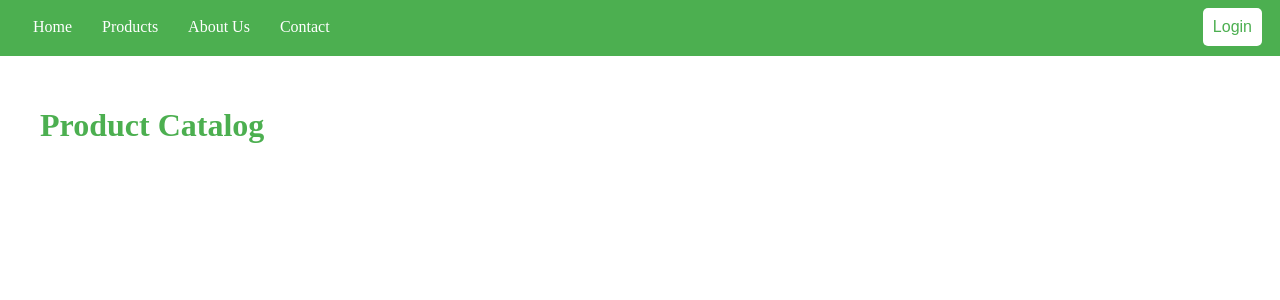
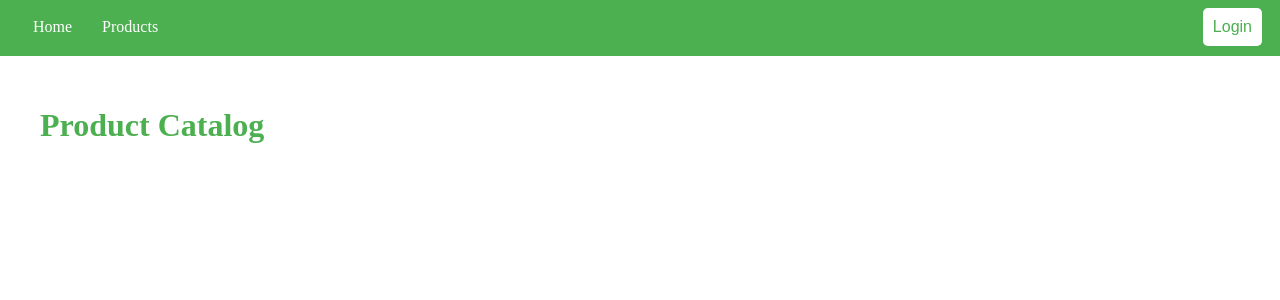
Before and after one commit to lopertut/Store, a Django app: page /catalog in a window 1280 px wide. Shown: the top 300 px of the page. Run offline with Django 5.2, Linux system fonts and the light colour scheme; data that the repository does not hold is empty.

Commit message:
deleted contact and about us in nav

```diff
--- a/cart/templates/shopping_cart.html
+++ b/cart/templates/shopping_cart.html
@@ -18,8 +18,6 @@
     <nav>
         <a href="/">Home</a>
         <a href="/catalog">Products</a>
-        <a href="#">About Us</a>
-        <a href="#">Contact</a>
         {% if request.user.is_authenticated %}
             <a href="shopping_cart">{{ user.username }}</a>
             <a href="/logout">logout</a>
--- a/catalog/templates/catalog.html
+++ b/catalog/templates/catalog.html
@@ -18,10 +18,8 @@
 </head>
 <body>
     <nav>
-        <a href="{% url 'index' %}">Home</a>
+        <a href="/">Home</a>
         <a href="#">Products</a>
-        <a href="#">About Us</a>
-        <a href="#">Contact</a>
         {% if request.user.is_authenticated %}
             <a href="{% url 'shopping_cart' %}">{{ user.username }}</a>
             <a href="/logout">logout</a>
--- a/shop/templates/index.html
+++ b/shop/templates/index.html
@@ -13,8 +13,6 @@
     <nav>
         <a href="#">Home</a>
         <a href="/catalog">Products</a>
-        <a href="#">About Us</a>
-        <a href="#">Contact</a>
         {% if request.user.is_authenticated %}
             <a href="shopping_cart">{{ user.username }}</a>
             <a href="/logout">logout</a>
```
